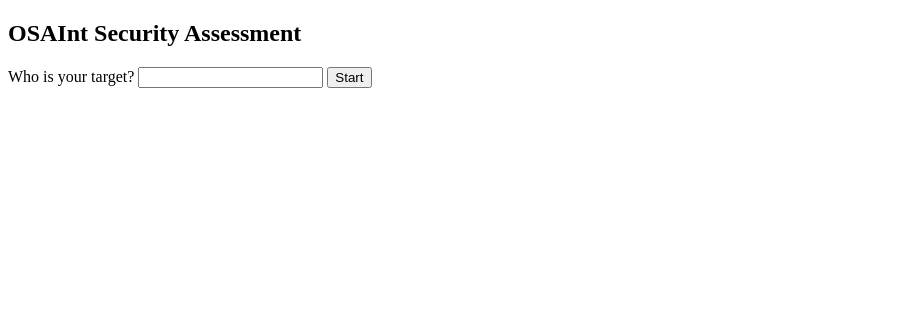
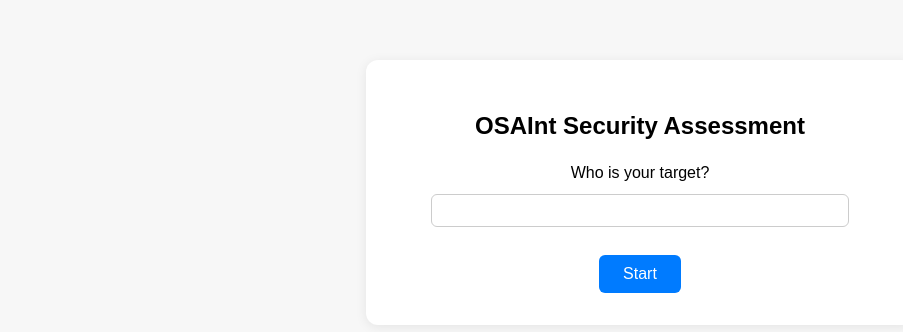
Before and after one commit to ashnth/OSAInt, a Flask app: page / in a window 1280 px wide. Shown: the top 332 px of the page, without its empty margins (0-903 px from the left). Run offline with Flask 3, Linux system fonts and the light colour scheme; parts of the project's set-up code (start-up, migrations or seed data) failed here and were passed over.

Commit message:
make the pages look a lil nicer

```diff
--- a/requirements.txt
+++ b/requirements.txt
@@ -10,3 +10,4 @@ playwright-stealth
 plotly
 python-dotenv
 requests
+markdown
--- a/web/app.py
+++ b/web/app.py
@@ -2,6 +2,7 @@ import asyncio
 import os
 import sys
 
+import markdown
 from flask import Flask, render_template, request
 
 sys.path.append(os.path.abspath(os.path.join(os.path.dirname(__file__), "..", "src")))
@@ -46,9 +47,11 @@ def results():
         json.dumps(holehe_results, indent=2),
     )
     advice_response = ask_reasoner(advice_prompt)
-    return render_template(
-        "results.html", guidance=advice_response.get("data", advice_response)
+    html_guidance = markdown.markdown(
+        advice_response.get("data", advice_response),
+        extensions=["fenced_code", "tables"],
     )
+    return render_template("results.html", guidance=html_guidance)
 
 
 if __name__ == "__main__":
--- /dev/null
+++ b/web/static/style.css
@@ -0,0 +1,58 @@
+body {
+    font-family: Arial, sans-serif;
+    background: #f7f7f7;
+    margin: 0;
+    padding: 0;
+}
+.centered-container {
+    max-width: 500px;
+    margin: 60px auto;
+    background: #fff;
+    border-radius: 12px;
+    box-shadow: 0 2px 12px rgba(0,0,0,0.08);
+    padding: 32px 24px;
+    text-align: center;
+}
+input[type="text"], input[type="radio"] {
+    margin: 12px 0;
+    padding: 8px;
+    border-radius: 6px;
+    border: 1px solid #ccc;
+    width: 80%;
+}
+button {
+    background: #007bff;
+    color: #fff;
+    border: none;
+    border-radius: 6px;
+    padding: 10px 24px;
+    font-size: 1em;
+    cursor: pointer;
+    margin-top: 16px;
+}
+button:hover {
+    background: #0056b3;
+}
+pre, .markdown-body {
+    text-align: left;
+    background: #f4f4f4;
+    padding: 18px;
+    border-radius: 8px;
+    overflow-x: auto;
+}
+h2 {
+    margin-bottom: 24px;
+}
+.loader {
+    border: 8px solid #f3f3f3;
+    border-top: 8px solid #007bff;
+    border-radius: 50%;
+    width: 60px;
+    height: 60px;
+    animation: spin 1s linear infinite;
+    margin: 40px auto;
+  }
+  @keyframes spin {
+    0% { transform: rotate(0deg);}
+    100% { transform: rotate(360deg);}
+  }
--- a/web/templates/index.html
+++ b/web/templates/index.html
@@ -1,11 +1,32 @@
 <!DOCTYPE html>
 <html>
+  <head>
+    <title>OSAInt Security Assessment</title>
+    <link rel="stylesheet" href="{{ url_for('static', filename='style.css') }}">
+  </head>
   <body>
-    <h2>OSAInt Security Assessment</h2>
-    <form method="post">
-      <label>Who is your target?</label>
-      <input type="text" name="target" required>
-      <button type="submit">Start</button>
-    </form>
+    <div class="centered-container">
+      <h2>OSAInt Security Assessment</h2>
+      <form method="post" onsubmit="showLoading()">
+        <label>Who is your target?</label><br>
+        <input type="text" name="target" required>
+        <br>
+        <button type="submit">Start</button>
+      </form>
+      <div id="loading-overlay" style="display:none; position:fixed; top:0; left:0; width:100vw; height:100vh; background:rgba(255,255,255,0.8); z-index:9999; text-align:center;">
+        <div class="centered-container" style="margin-top:20vh;">
+          <div class="loader"></div>
+          <h3>Processing... Please wait.</h3>
+        </div>
+      </div>
+      {% if error %}
+        <div style="color: red; margin-top: 12px;">{{ error }}</div>
+      {% endif %}
+    </div>
+    <script>
+      function showLoading() {
+        document.getElementById('loading-overlay').style.display = 'block';
+      }
+    </script>
   </body>
 </html>
```
Also changed, not shown: web/templates/results.html (+10 -2 lines), web/templates/select_person.html (+25 -2 lines).
